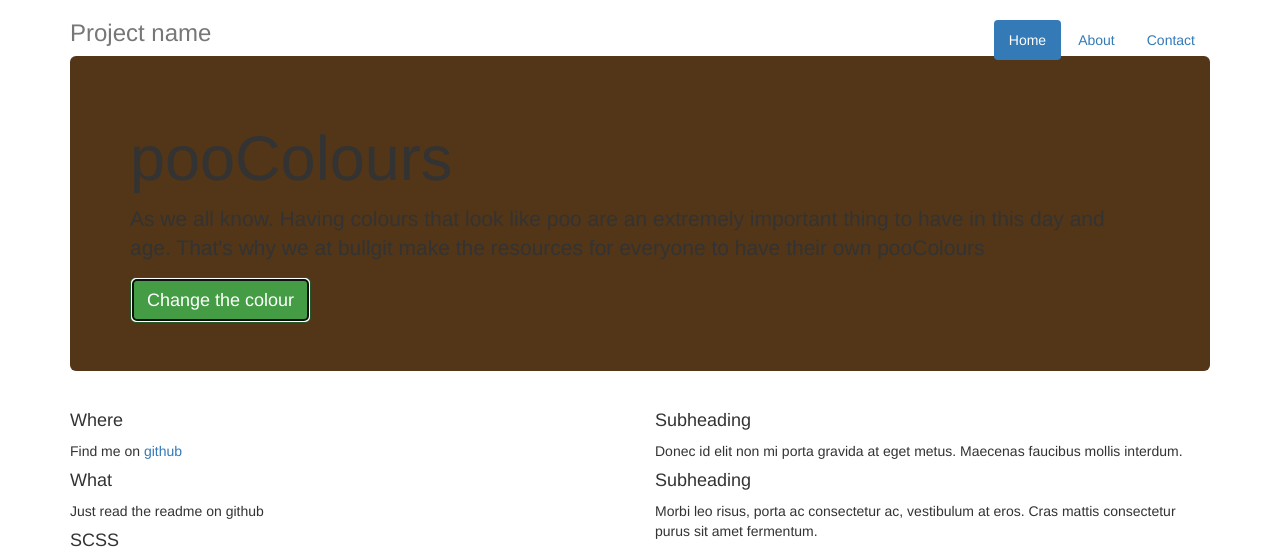
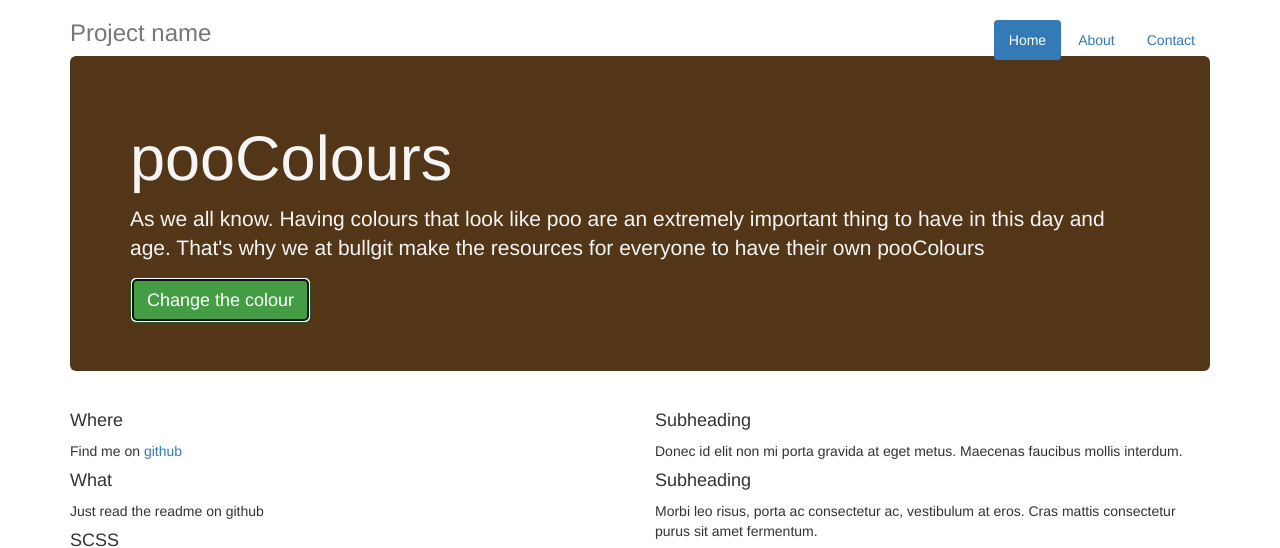
Before and after one commit to bullgit/pooColours.js, a plain HTML site: page index.html in a window 1280 px wide. Both pictures are taken after a click on the button "Change the colour". Shown: the top 548 px of the page. Drawn offline with nearby package versions, Linux system fonts and the light colour scheme.

Commit message:
make jumbo text more readable

```diff
--- a/index.html
+++ b/index.html
@@ -63,6 +63,7 @@
 		function setBackground () {
 			var variable = pooColour();
 			document.getElementById('jumbo').style.backgroundColor = variable;
+			document.getElementById('jumbo').style.color = 'whitesmoke';
 		}
 	</script>
 </div>
```
